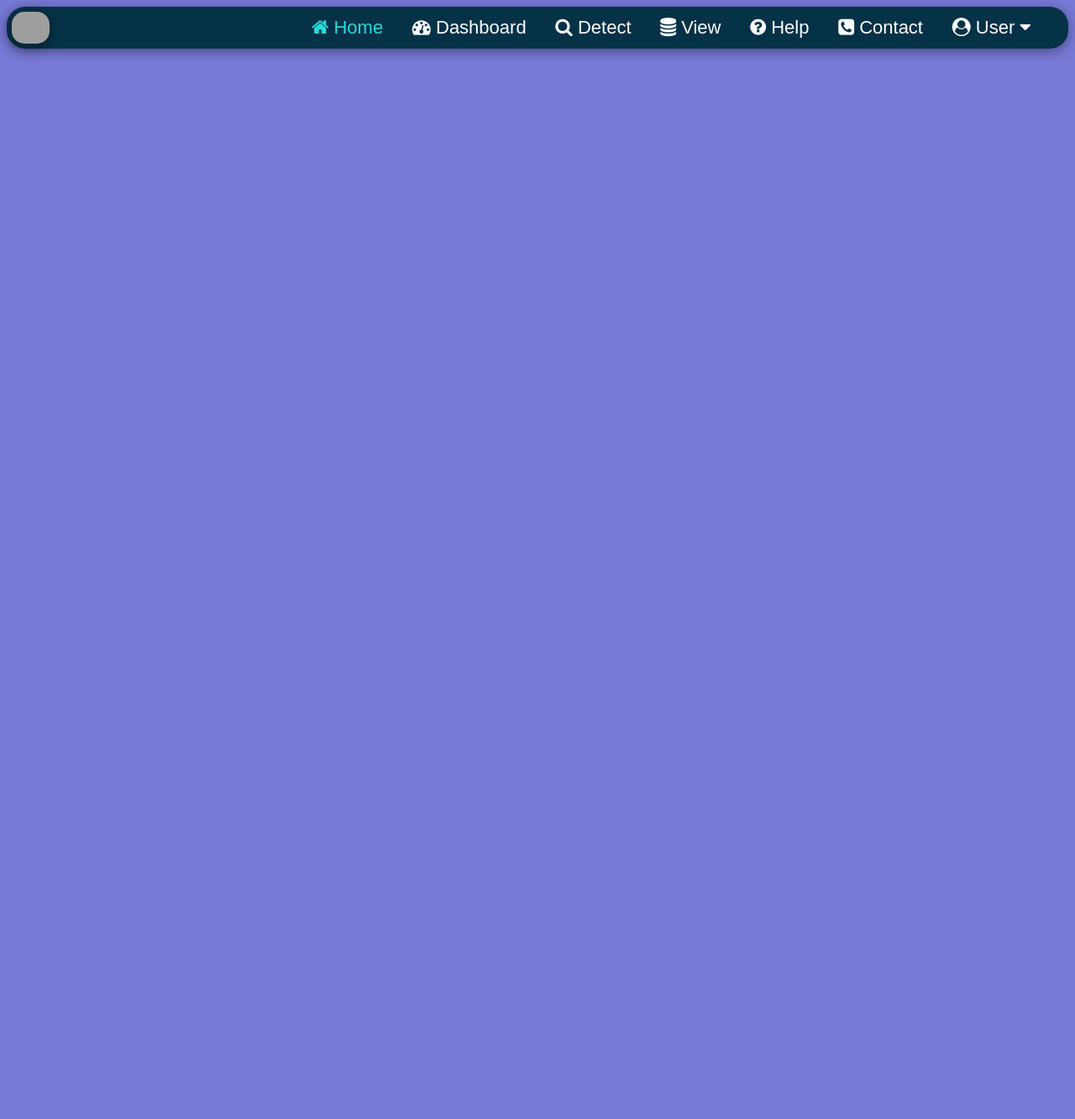
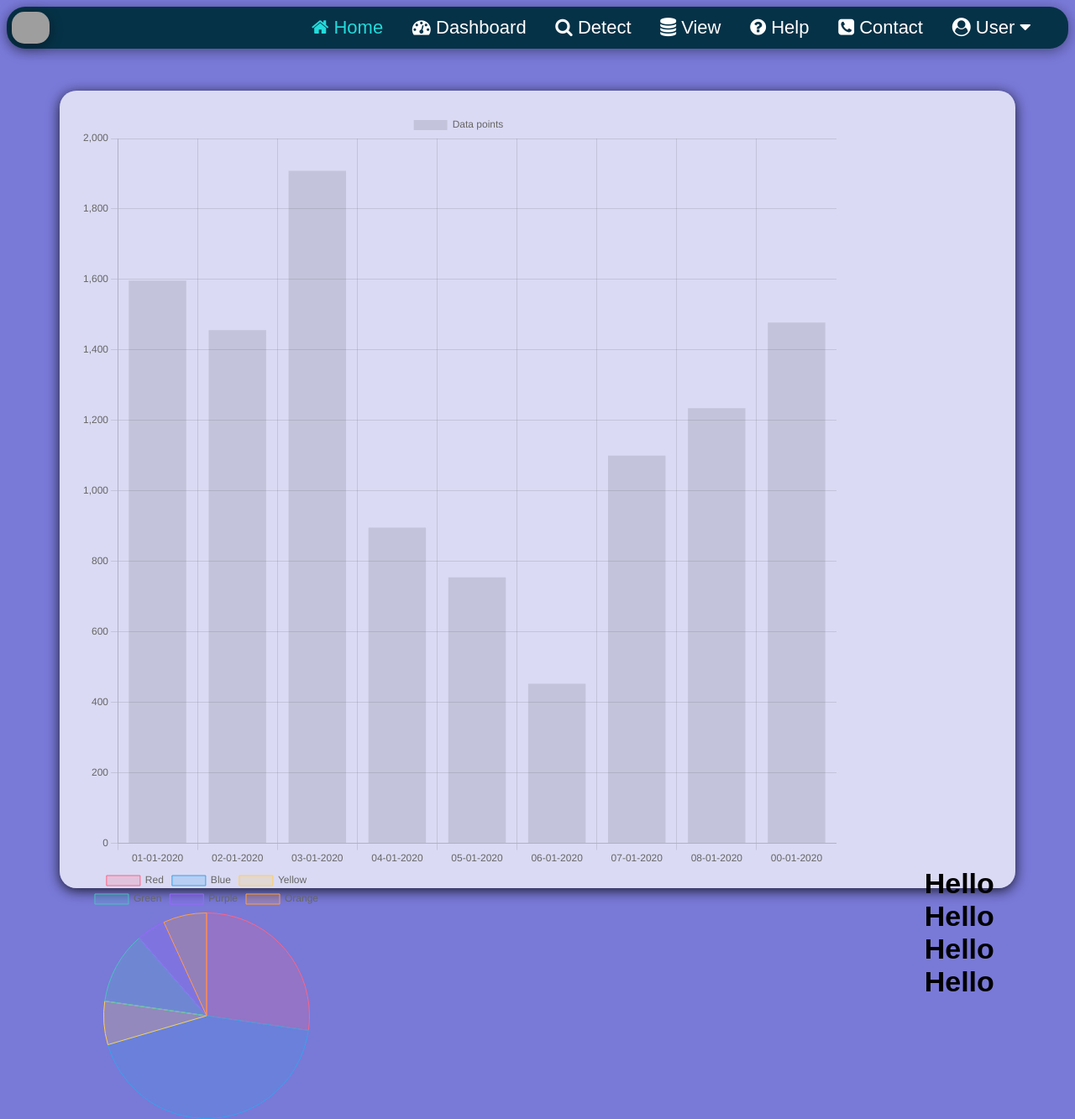
Before and after one commit to lokeshparab/FakeNewsDetectionApp, a Flask app: page /dashboard in a window 1280 px wide. Shown: the whole page at 84% size. Before the commit the page ends 69 px from the top, so only its background shows below. Run offline with Flask 2, Linux system fonts and the light colour scheme; a user stored in the database is signed in; parts of the project's set-up code (start-up, migrations or seed data) failed here and were passed over; grey boxes are pictures that could not be loaded.

Commit message:
chartjs added part 1

```diff
--- /dev/null
+++ b/app/dashboard.py
@@ -0,0 +1,31 @@
+from app import app, db, session
+from flask import render_template, request , redirect, url_for
+
+@app.route('/dashboard', methods=['GET','POST'])
+def dashboard():
+
+    if request.method == 'GET':
+
+        if 'user' in session:
+
+            labels =["01-01-2020",
+                     "02-01-2020",
+                     "03-01-2020",
+                     "04-01-2020",
+                     "05-01-2020",
+                     "06-01-2020",
+                     "07-01-2020",
+                     "08-01-2020",
+                     "00-01-2020"]
+
+            values =[1597,
+                     1456,
+                     1908,
+                     896,
+                     755,
+                     453,
+                     1100,
+                     1235,
+                     1478]
+            return render_template('dashboard.html', labels = labels, values=values)
+        else: return redirect( url_for('login'))
--- a/main.py
+++ b/main.py
@@ -11,6 +11,7 @@ from app.detect import *
 from app.contact import *
 from app.login import *
 from app.view_profile import *
+from app.dashboard import *
 
 
 
@@ -22,12 +23,6 @@ def home():
 @app.route('/aboutus', methods=['GET'])
 def aboutus():
     return render_template('aboutus.html')
-
-@app.route('/dashboard', methods=['GET','POST'])
-def dashboard():
-    if 'user' in session:
-        return render_template('dashboard.html')
-    else: return redirect( url_for('login'))
 
 
 @app.route('/logout', methods=['GET','POST'])
--- a/static/css/dashboard.css
+++ b/static/css/dashboard.css
@@ -1,5 +1,26 @@
 body {
-    overflow: hidden;
+    overflow: scroll;
+  }
+  .container {
+    border-radius: 20px;
+    /* background-color: rgb(49, 186, 201); */
+    background-color:#ffffff;
+    background-color:rgba(255, 255, 255, 0.721);
+    padding: 25px;
+    width:90%;
+    margin:auto;
+    margin-top: 50px;
+    box-shadow: 0 3px 15px rgba(0,0,0,.8);
+  }
+  .leftbox{
+    float:left;
+    /* width:25%; */
+    /* height:180px; */
+  }
+  .rightbox{
+    float:right;
+    /* width:25%; */
+    /* height:180px; */
   }
   img{
     border-radius: 15px;
--- a/templates/dashboard.html
+++ b/templates/dashboard.html
@@ -2,4 +2,94 @@
 {% block title %}Dashboard{% endblock %}
 {% block style %}<link rel="stylesheet" type="text/css" href="{{ url_for('static', filename ='css/dashboard.css') }}">{% endblock %}
 {% block content %}
+
+<script src="https://cdn.jsdelivr.net/npm/chart.js"></script>
+
+<div class="container">
+    <div class="chart1">
+        <canvas id="chart" width="900" height="900"></canvas>
+    </div>
+    <div class="'chart2">
+        <div  class="leftbox">
+            <canvas id="ctx" width="300" height="300"></canvas>
+        </div>
+        <div class="rightbox">
+            <h1>Hello</h1>
+            <h1>Hello</h1>
+            <h1>Hello</h1>
+            <h1>Hello</h1>
+        </div>
+    </div>
+
+</div>
+
+<script>
+    var ctt = document.getElementById('chart').getContext('2d');
+    var lineChart = new Chart(ctt, {
+        type: "bar",
+        data: {
+            labels: {{ labels | safe }},
+            datasets: [
+                {
+                    label: "Data points",
+                    data: {{ values | safe }},
+                    fill: false,
+                    borderColor: "rgb(75, 192, 192)",
+                    lineTension: 0.1
+                }
+            ]
+        },
+        options: {
+            responsive: false
+        }
+    });
+</script>
+
+
+<script>
+
+    // setup block
+
+    const data = {
+        labels: [ 'Red', 'Blue', 'Yellow', 'Green', 'Purple', 'Orange'],
+        datasets: [{
+            label: '# of Votes',
+            data: [12, 19, 3, 5, 2, 3],
+            backgroundColor: [
+                'rgba(255, 99, 132, 0.2)',
+                'rgba(54, 162, 235, 0.2)',
+                'rgba(255, 206, 86, 0.2)',
+                'rgba(75, 192, 192, 0.2)',
+                'rgba(153, 102, 255, 0.2)',
+                'rgba(255, 159, 64, 0.2)'
+            ],
+            borderColor: [
+                'rgba(255, 99, 132, 1)',
+                'rgba(54, 162, 235, 1)',
+                'rgba(255, 206, 86, 1)',
+                'rgba(75, 192, 192, 1)',
+                'rgba(153, 102, 255, 1)',
+                'rgba(255, 159, 64, 1)'
+            ],
+            borderWidth: 1
+        }]
+    };
+    // config block
+
+    const config = {
+        type: 'pie',
+        data,
+        options: {
+            responsive: false
+        }
+    };
+
+    // render block
+
+    const ctx = new Chart(
+        document.getElementById('ctx').getContext('2d'),
+        config
+    );
+
+</script>
 {% endblock %}
```
Also changed, not shown: app/contact.py (+6 -2 lines).
